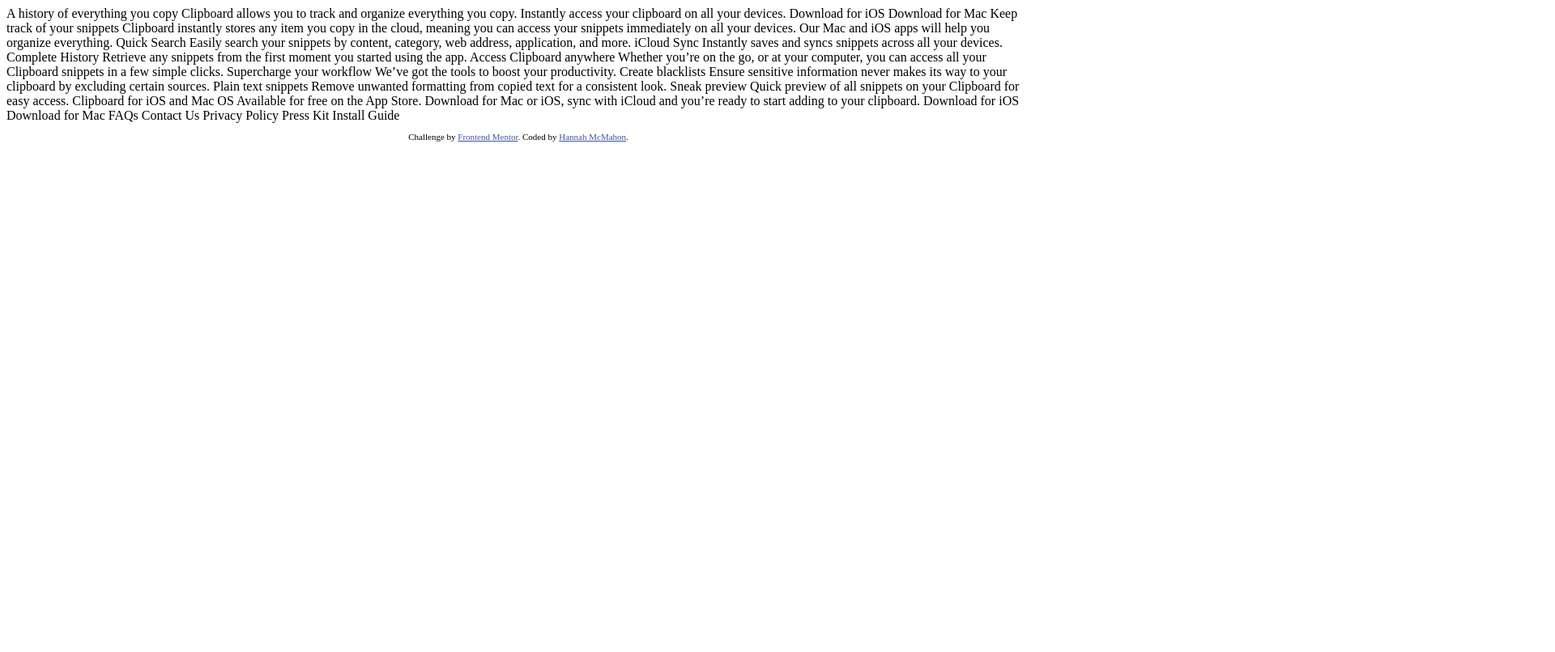
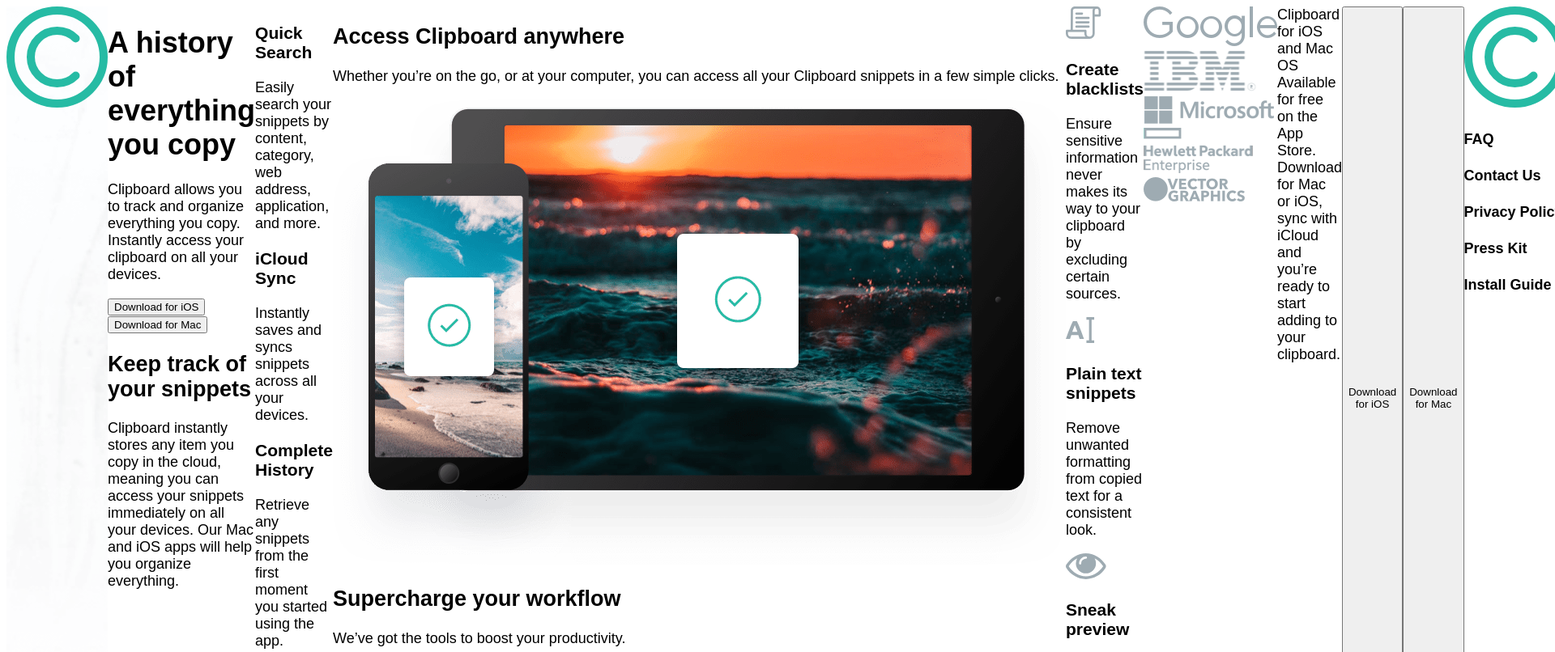
Before and after one commit to hannah-saurusrex/clipboard-landing-page, a plain HTML site: page index.html in a window 1280 px wide. Shown: the top 806 px of the page at 81% size, 1920 px wide, since content can reach past the window. Drawn offline with Linux system fonts and the light colour scheme; a web font is replaced by a local one.

Commit message:
got initial structure of html written out

```diff
--- a/index.html
+++ b/index.html
@@ -5,83 +5,106 @@
   <meta name="viewport" content="width=device-width, initial-scale=1.0"> <!-- displays site properly based on user's device -->
 
   <link rel="icon" type="image/png" sizes="32x32" href="./images/favicon-32x32.png">
+  <link rel="stylesheet" href="style.css">
 
   <title>Frontend Mentor | Clipboard landing page</title>
 
-  <!-- Feel free to remove these styles or customise in your own stylesheet 👍 -->
-  <style>
-    .attribution { font-size: 11px; text-align: center; }
-    .attribution a { color: hsl(228, 45%, 44%); }
-  </style>
 </head>
 <body>
+  <div class="container">
 
-  A history of everything you copy
+    <div class="header">
+      <img src="./images/logo.svg" alt="logo">
+    </div>
 
-  Clipboard allows you to track and organize everything you
-  copy. Instantly access your clipboard on all your devices.
+    <div class="intro">
+      <h1>A history of everything you copy</h1>
+      <p>Clipboard allows you to track and organize everything you
+        copy. Instantly access your clipboard on all your devices.
+      </p>
+      <button class="btn btn-green">Download for iOS</button>
+      <button class="btn btn-blue">Download for Mac</button>
 
-  Download for iOS
-  Download for Mac
+      <h2>Keep track of your snippets</h2>
+      <p>Clipboard instantly stores any item you copy in the cloud,
+        meaning you can access your snippets immediately on all your
+        devices. Our Mac and iOS apps will help you organize everything.
+      </p>
 
-  Keep track of your snippets
+    </div>
 
-  Clipboard instantly stores any item you copy in the cloud,
-  meaning you can access your snippets immediately on all your
-  devices. Our Mac and iOS apps will help you organize everything.
+    <div class="tips">
+      <h3 class="tips-headline">Quick Search</h3>
+      <p class="tips-content">Easily search your snippets by content, category, web address, application, and more.</p>
+      <h3 class="tips-headline">iCloud Sync</h3>
+      <p class="tips-content">Instantly saves and syncs snippets across all your devices.</p>
+      <h3 class="tips-headline">Complete History</h3>
+      <p class="tips-content">Retrieve any snippets from the first moment you started using the app.</p>
+    </div>
 
-  Quick Search
+    <div class="details">
+      <h2>Access Clipboard anywhere</h2>
+      <p>Whether you’re on the go, or at your computer, you can access all your Clipboard
+        snippets in a few simple clicks.</p>
+      <img src="./images/image-devices.png" alt="desktop and mobile" />
 
-  Easily search your snippets by content, category, web address, application, and more.
+      <h2>Supercharge your workflow</h2>
+      <p>We’ve got the tools to boost your productivity.</p>
+    </div>
 
-  iCloud Sync
+    <div class="details--tips">
+      <img src="./images/icon-blacklist.svg" alt="icon list" />
+      <h3>Create blacklists</h3>
+      <p>Ensure sensitive information never makes its way to your clipboard by excluding certain sources.</p>
 
-  Instantly saves and syncs snippets across all your devices.
+      <img src="./images/icon-text.svg" alt="icon text" />
+      <h3>Plain text snippets</h3>
+      <p>Remove unwanted formatting from copied text for a consistent look.</p>
 
-  Complete History
+      <img src="./images/icon-preview.svg" alt="icon eye" />
+      <h3>Sneak preview</h3>
+      <p>Quick preview of all snippets on your Clipboard for easy access.</p>
 
-  Retrieve any snippets from the first moment you started using the app.
+    </div>
 
-  Access Clipboard anywhere
+    <div class="companies">
+      <img src="./images/logo-google.png" alt="logo google">
+      <img src="./images/logo-ibm.png" alt="logo ibm">
+      <img src="./images/logo-microsoft.png" alt="logo microsoft">
+      <img src="./images/logo-hp.png" alt="logo hp">
+      <img src="./images/logo-vector-graphics.png" alt="logo vector graphics">
+    </div>
 
-  Whether you’re on the go, or at your computer, you can access all your Clipboard
-  snippets in a few simple clicks.
 
-  Supercharge your workflow
+    Clipboard for iOS and Mac OS
 
-  We’ve got the tools to boost your productivity.
+    Available for free on the App Store. Download for Mac or iOS, sync with iCloud
+    and you’re ready to start adding to your clipboard.
 
-  Create blacklists
+    <button class="btn btn-green">Download for iOS</button>
+    <button class="btn btn-blue">Download for Mac</button>
 
-  Ensure sensitive information never makes its way to your clipboard by excluding certain sources.
+    <footer>
+      <div class="logo">
+        <img src="./images/logo.svg" alt="logo">
+      </div>
+      <div class="contact">
+        <h4>FAQ</h4>
+        <h4>Contact Us</h4>
+        <h4>Privacy Policy</h4>
+        <h4>Press Kit</h4>
+        <h4>Install Guide</h4>
+      </div>
+    </footer>
+  </div>
 
-  Plain text snippets
 
-  Remove unwanted formatting from copied text for a consistent look.
 
-  Sneak preview
-
-  Quick preview of all snippets on your Clipboard for easy access.
-
-  Clipboard for iOS and Mac OS
-
-  Available for free on the App Store. Download for Mac or iOS, sync with iCloud
-  and you’re ready to start adding to your clipboard.
-
-  Download for iOS
-  Download for Mac
-
-  FAQs
-  Contact Us
-  Privacy Policy
-  Press Kit
-  Install Guide
-
-  <footer>
+  <!-- <footer>
     <p class="attribution">
       Challenge by <a href="https://www.frontendmentor.io?ref=challenge" target="_blank">Frontend Mentor</a>.
       Coded by <a href="https://www.frontendmentor.io/profile/hannah-saurusrex">Hannah McMahon</a>.
     </p>
-  </footer>
+  </footer> -->
 </body>
 </html>
--- /dev/null
+++ b/style.css
@@ -0,0 +1,39 @@
+@import url('https://fonts.googleapis.com/css?family=Bai+Jamjuree:400,600&display=swap');
+
+:root {
+    /* primary colors */
+    --cyan: hsl(171, 66%, 44%);
+    --blue: hsl(233, 100%, 69%);
+    /* neutral colors */
+    --darkGrayishBlue: hsl(210, 10%, 33%);
+    --grayishBlue: hsl(201, 11%, 66%);
+}
+
+* {
+    box-sizing: border-box;
+}
+
+body {
+    font-family: 'Bai Jamjuree', sans-serif;
+    font-size: 18px;
+}
+
+.container {
+    display: flex;
+    min-height: 100vh;
+}
+
+.header {
+    background-image: url('./images/bg-header-desktop.png');
+    background-size: cover;
+}
+
+
+/* footer styles */
+.attribution {
+    font-size: 11px; text-align: center;
+}
+
+.attribution a {
+    color: hsl(228, 45%, 44%);
+}
```
